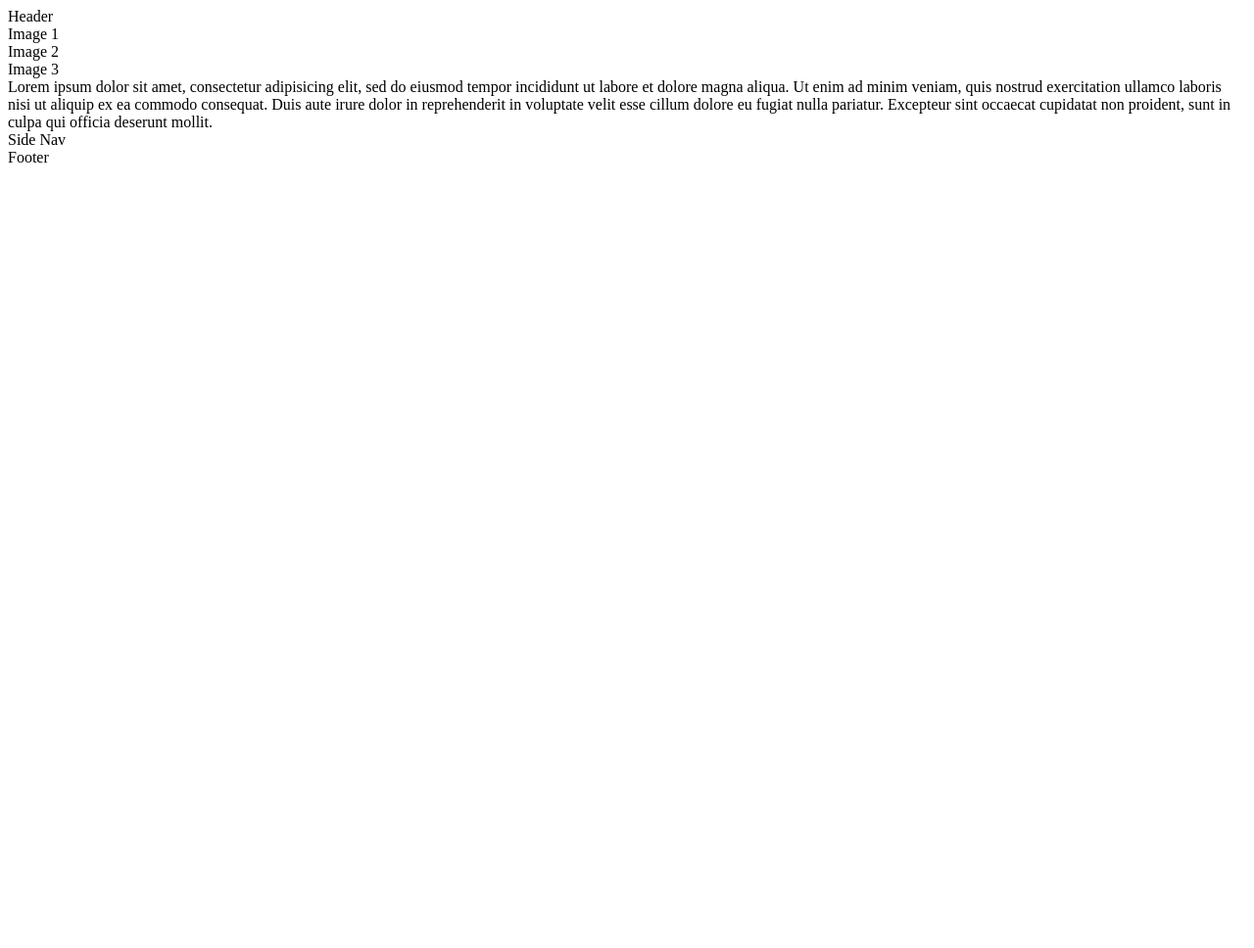
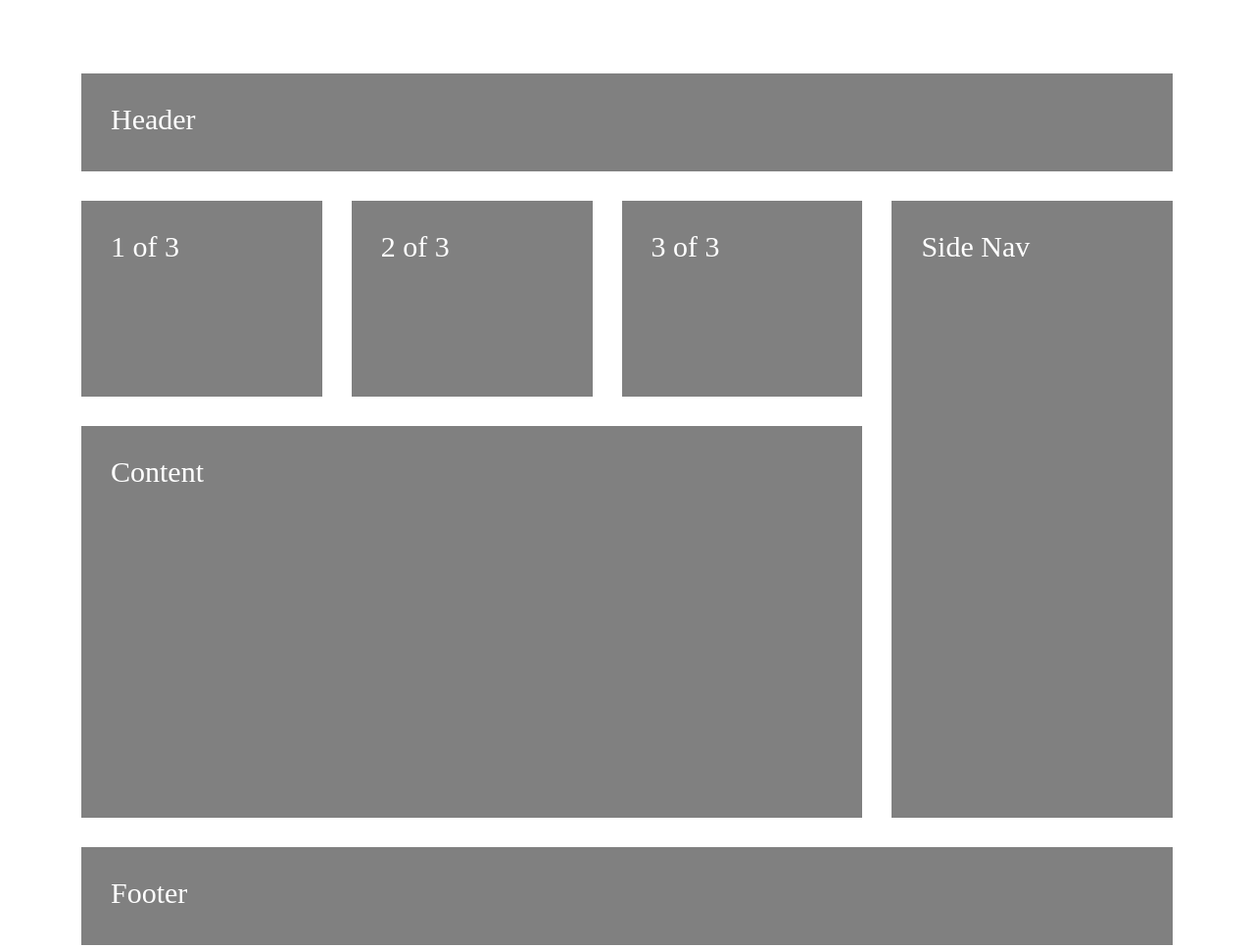
Before and after one commit to mckenziefiege/css_grid_practice_blog, a plain HTML site: page index.html in a window 1280 px wide. Shown: the whole page at 98% size. Before the commit the page ends 800 px from the top, so only its background shows below. Drawn offline with Linux system fonts and the light colour scheme.

Commit message:
added css grid to layout

```diff
--- a/index.css
+++ b/index.css
@@ -0,0 +1,34 @@
+.container {
+  margin: 75px;
+  display: grid;
+  grid-template-rows: 100px 200px 400px 100px;
+  grid-auto-columns: repeat(3, 1fr) 200px;
+  grid-template-areas: "header header header header"
+                       "item item item side"
+                       "main main main side"
+                       "foot foot foot foot";
+  grid-gap: 30px;
+}
+
+.item {
+  padding: 30px;
+  background-color: grey;
+  color: white;
+  font-size: 30px;
+}
+
+.header {
+  grid-area: header;
+}
+
+.side-nav {
+  grid-area: side;
+}
+
+.content {
+  grid-area: main;
+}
+
+.footer {
+  grid-area: foot;
+}
--- a/index.html
+++ b/index.html
@@ -7,24 +7,20 @@
   </head>
   <body>
     <div class="container">
-      <div class="header">Header</div>
-      <div class="image-1">Image 1</div>
-      <div class="imge-2">Image 2</div>
-      <div class="image-3">Image 3</div>
-      <div class="content">Lorem ipsum dolor sit amet, consectetur adipisicing elit, sed do eiusmod tempor incididunt
-        ut labore et dolore magna aliqua. Ut enim ad minim veniam, quis nostrud exercitation ullamco laboris nisi ut
-        aliquip ex ea commodo consequat. Duis aute irure dolor in reprehenderit in voluptate velit esse cillum dolore eu
-        fugiat nulla pariatur. Excepteur sint occaecat cupidatat non proident, sunt in culpa qui officia deserunt mollit.
-      </div>
-      <div class="side-nav">Side Nav</div>
-      <div class="footer">Footer</div>
+      <div class="item header">Header</div>
+      <div class="item">1 of 3</div>
+      <div class="item">2 of 3</div>
+      <div class="item">3 of 3</div>
+      <div class="item content">Content</div>
+      <div class="item side-nav">Side Nav</div>
+      <div class="item footer">Footer</div>
     </div>
 
   </body>
 </html>
 
-<!--
-<div class="image-1">
+
+<!-- <div class="image-1">
   <img src="https://images.unsplash.com/photo-1486262322291-6f4dbcd69e10?ixlib=rb-1.2.1&ixid=eyJhcHBfaWQiOjEyMDd9&auto=format&fit=crop&w=1650&q=80" alt="Image 1" class="image">
 </div>
 <div class="image-2">
```
